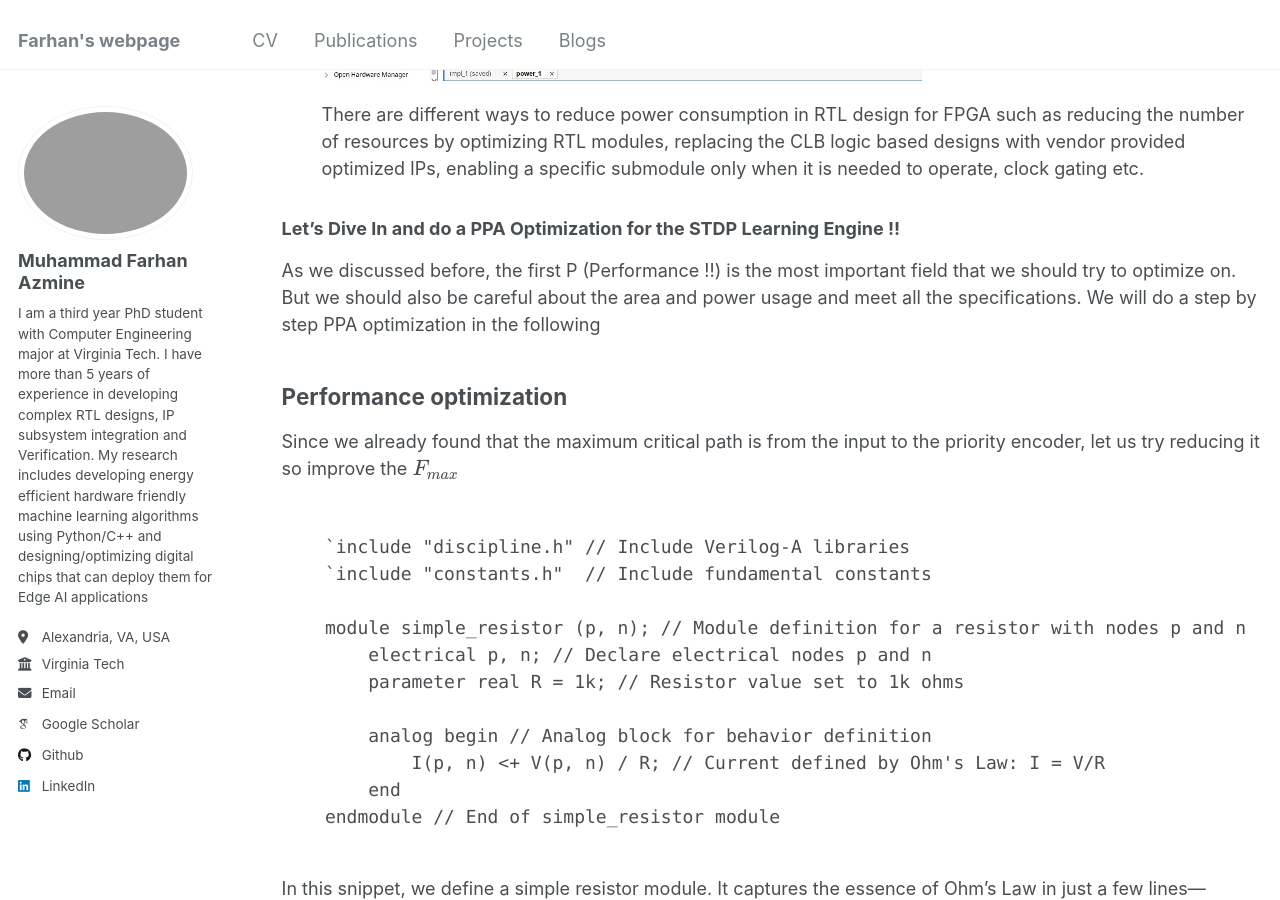
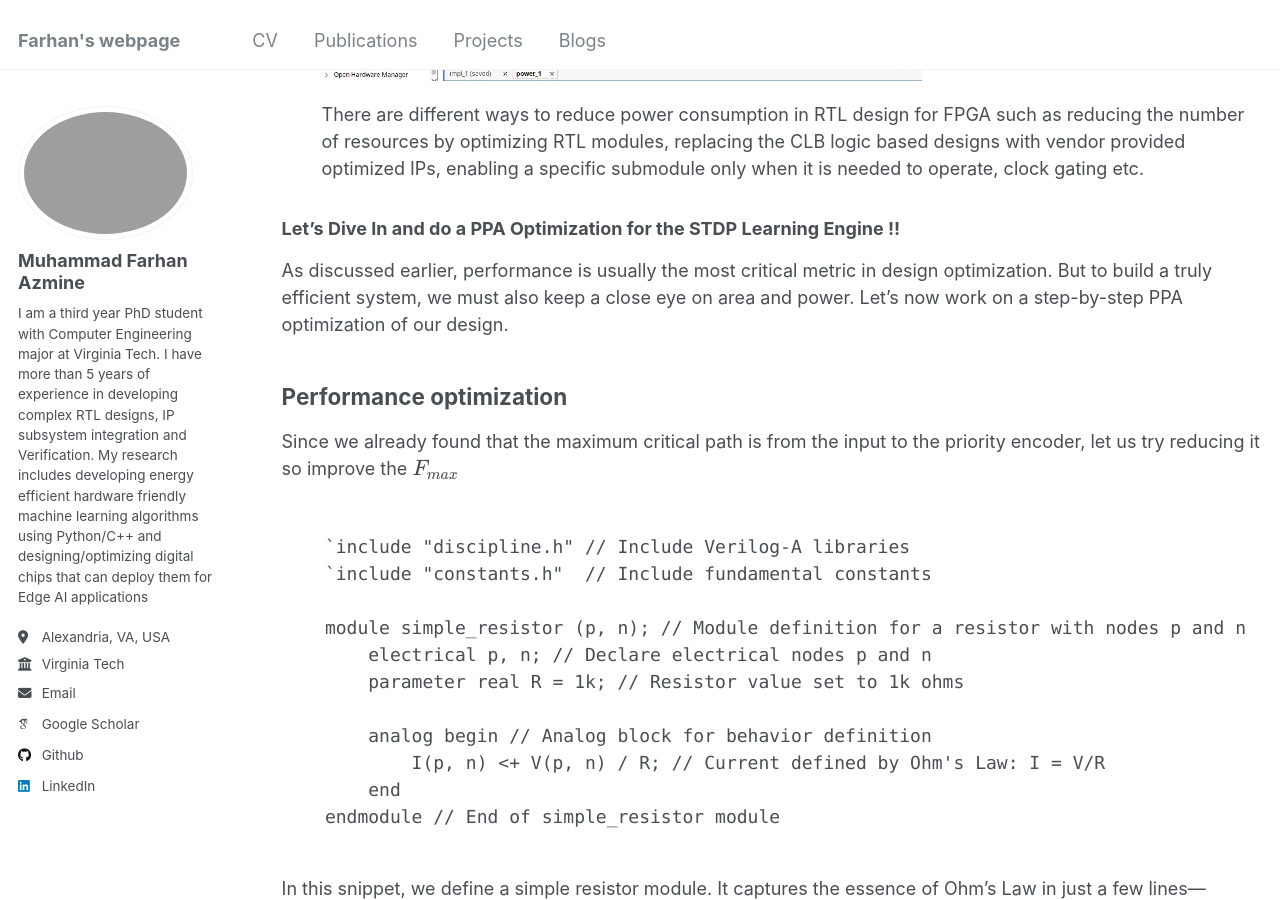
Before and after one commit to muhammadfarhan720/web-profile, a Jekyll site: the page built from blogs/veriloga/veriloga_day01_veriloga.html, in a window 1280 px wide and 900 px high, scrolled down 3763 px. Built offline with Jekyll 4.4.1, drawn with Linux system fonts in a browser that asks for light colours; some web fonts are replaced; some of the changed text lies outside the part shown.

Commit message:
Update veriloga_day01_veriloga.html

```diff
--- a/blogs/veriloga/veriloga_day01_veriloga.html
+++ b/blogs/veriloga/veriloga_day01_veriloga.html
@@ -160,7 +160,10 @@ According to the report, the longest datapath delay—measured at 5.393 ns—spa
     </ul>
 
     <h3>Let’s Dive In and do a PPA Optimization for the STDP Learning Engine !!</h3>
-    <p>As we discussed before, the first P (Performance !!) is the most important field that we should try to optimize on. But we should also be careful about the area and power usage and meet all the specifications. We will do a step by step PPA optimization in the following </p>
+   <p>
+  As discussed earlier, performance is usually the most critical metric in design optimization. But to build a truly efficient system, we must also keep a close eye on area and power. Let’s now work on a step-by-step PPA optimization of our design.
+  </p>
+
 
     <h2>Performance optimization</h2>
     <p>Since we already found that the maximum critical path is from the input to the priority encoder, let us try reducing it so improve the \(F_{max}\)</p>
```
